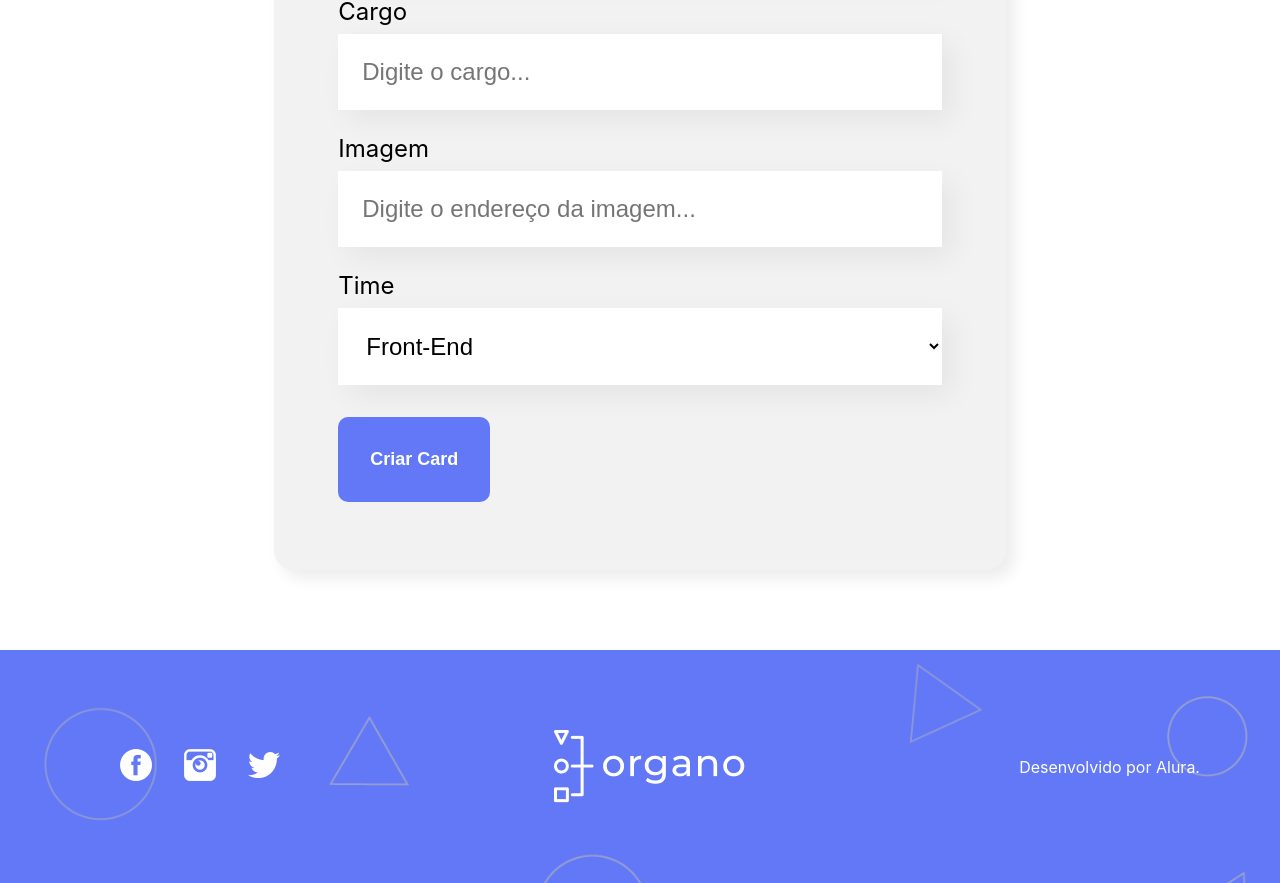
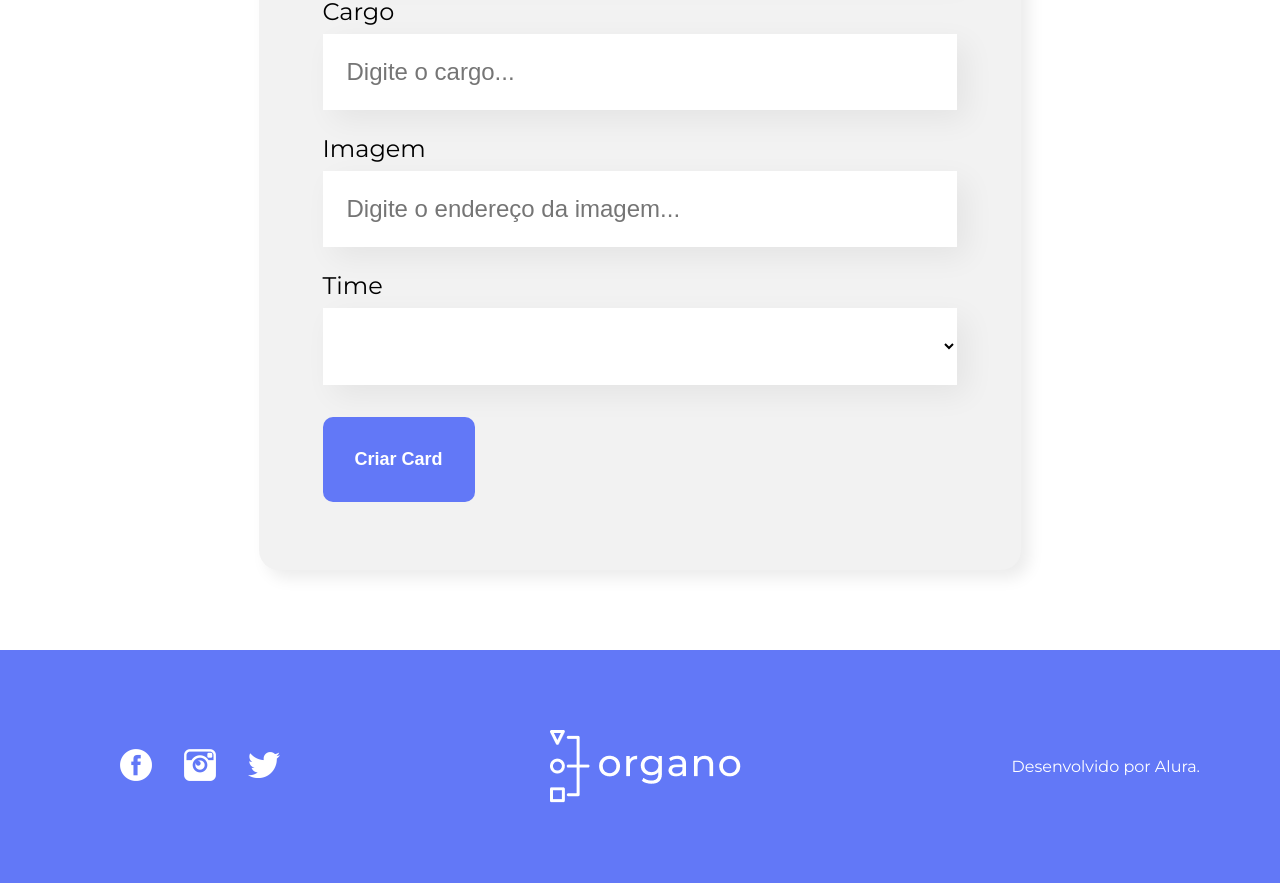
Before and after one commit to g-101/organo-react, a React (Create React App) app: page / in a window 1280 px wide. Shown: the part 827-1710 px from the top of the page. Built offline with nearby package versions, Linux system fonts and the light colour scheme.

Commit message:
consertando bugs no css

```diff
--- a/src/App.js
+++ b/src/App.js
@@ -5,6 +5,11 @@ import Rodape from './componentes/Rodape';
 import Time from './componentes/Time';
 
 const times = [
+  {
+    nome: 'Back-End',
+    corPrimaria: '#82CFFA',
+    corSecundaria: '#E8F8FF',
+  },
   {
     nome: 'Front-End',
     corPrimaria: '#82CFFA',
@@ -41,10 +46,13 @@ function App() {
   const [colaboradores, setColaboradores] = useState([]);
 
   const aoNovoColaboradorAdicionado = colaborador => {
-    console.log(colaborador);
+    // debugger;
+    const id = 'c' + colaboradores.length;
+    colaborador = { ...colaborador, id };
     setColaboradores([...colaboradores, colaborador]);
   };
   console.log('colaboradores: ', colaboradores);
+
   return (
     <div className="App">
       <Banner />
--- a/src/componentes/Colaborador/Colaborador.css
+++ b/src/componentes/Colaborador/Colaborador.css
@@ -1,5 +1,6 @@
 .colaborador {
   width: 280px;
+  margin-bottom: 16px;
 }
 
 .colaborador .cabecalho {
@@ -10,18 +11,18 @@
   width: 100px;
   border-radius: 50%;
   position: relative;
-  bottom: -50px;
+  bottom: -48px;
 }
 
-.colaborador .rodape {
+.colaborador .colaborador-rodape {
   background: #ffffff;
   box-shadow: 5px 5px 15px rgba(0, 0, 0, 0.08);
-  border-radius: 0px 0px 10px 10px;
-  padding-top: 90px;
-  padding-bottom: 40px;
+  border-radius: 10px;
+  padding-top: 48px;
+  padding-bottom: 24px;
 }
 
-.colaborador .rodape h4 {
+.colaborador .colaborador-rodape h4 {
   color: #6278f7;
   font-size: 18px;
   line-height: 22px;
@@ -29,9 +30,10 @@
   margin-bottom: 8px;
 }
 
-.colaborador .rodape h5 {
-  font-size: 18px;
-  line-height: 22px;
+.colaborador .colaborador-rodape h5 {
+  font-size: 16px;
+  font-weight: 400;
+  line-height: 20px;
   color: #212121;
   padding: 0 16px;
 }
--- a/src/componentes/Colaborador/index.js
+++ b/src/componentes/Colaborador/index.js
@@ -1,13 +1,12 @@
 import './Colaborador.css';
 
-const Colaborador = props => {
-  const { nome, cargo, imagem } = props;
+const Colaborador = ({ nome, cargo, imagem, fundo }) => {
   return (
     <div className="colaborador">
-      <div className="cabecalho">
-        <img src={imagem} alt="github avatar" />
+      <div className="cabecalho" style={{ backgroundColor: fundo }}>
+        <img src={imagem} alt={nome} />
       </div>
-      <div className="rodape">
+      <div className="colaborador-rodape">
         <h4>{nome}</h4>
         <h5>{cargo}</h5>
       </div>
--- a/src/componentes/Formulario/index.js
+++ b/src/componentes/Formulario/index.js
@@ -12,6 +12,7 @@ const Formulario = props => {
 
   const aoSalvar = evento => {
     evento.preventDefault();
+
     props.aoColaboradorCadastrado({
       nome: nome,
       cargo: cargo,
--- a/src/componentes/ListaSuspensa/index.js
+++ b/src/componentes/ListaSuspensa/index.js
@@ -9,6 +9,7 @@ const ListaSuspensa = props => {
         required={props.obrigatorio}
         value={props.valor}
       >
+        <option value=""></option>;
         {props.itens.map(item => {
           return <option key={item}>{item}</option>;
         })}
--- a/src/componentes/Rodape/Rodape.css
+++ b/src/componentes/Rodape/Rodape.css
@@ -2,22 +2,17 @@ footer {
   background: #6278f7;
 }
 .rodape {
-  background-image: url(../../imagens/fundo.png);
-
-  background-size: cover;
-  background-repeat: no-repeat;
   color: #fff;
   padding: 80px;
   display: flex;
+  flex-wrap: wrap;
   justify-content: space-between;
   align-items: center;
 }
-
+.rodape ul {
+  display: flex;
+  gap: 32px;
+}
 .rodape ul li {
   display: inline-block;
-  margin-right: 32px;
 }
-
-.rodape ul li:last-child {
-  margin-right: 0;
-}
--- a/src/componentes/Time/index.js
+++ b/src/componentes/Time/index.js
@@ -2,20 +2,20 @@ import Colaborador from '../Colaborador';
 import './Time.css';
 
 const Time = props => {
-  console.log('time: ', props.colaboradores);
-  const colaboradores = props.colaboradores.map(colaborador => (
-    <Colaborador
-      nome={colaborador.nome}
-      cargo={colaborador.cargo}
-      imagem={colaborador.imagem}
-      key={colaborador.imagem}
-    />
-  ));
-
   return props.colaboradores.length > 0 ? (
-    <section style={{ backgroundColor: props.secundaria }} className="time">
+    <section className="time" style={{ backgroundColor: props.secundaria }}>
       <h3 style={{ borderColor: props.primaria }}>{props.nome}</h3>
-      <div className="colaboradores">{colaboradores}</div>
+      <div className="colaboradores">
+        {props.colaboradores.map(colaborador => (
+          <Colaborador
+            fundo={props.primaria}
+            key={colaborador.id}
+            nome={colaborador.nome}
+            cargo={colaborador.cargo}
+            imagem={colaborador.imagem}
+          />
+        ))}
+      </div>
     </section>
   ) : (
     ''
--- a/src/index.css
+++ b/src/index.css
@@ -1,13 +1,18 @@
+@import url('https://fonts.googleapis.com/css2?family=Montserrat:wght@400;600&display=swap');
+
+* {
+  box-sizing: border-box;
+}
+
 body {
   margin: 0;
-  font-family: -apple-system, BlinkMacSystemFont, 'Segoe UI', 'Roboto', 'Oxygen',
-    'Ubuntu', 'Cantarell', 'Fira Sans', 'Droid Sans', 'Helvetica Neue',
-    sans-serif;
-  -webkit-font-smoothing: antialiased;
-  -moz-osx-font-smoothing: grayscale;
+  font-family: 'Montserrat', sans-serif;
 }
 
-code {
-  font-family: source-code-pro, Menlo, Monaco, Consolas, 'Courier New',
-    monospace;
-}
+/*
+- Font sizes (px)
+  10 / 12 / 14 / 16 / 18 / 20 / 24 / 30 / 36 / 44 / 52 / 62 / 74 / 86 / 98
+
+- Spacing system (px)
+  2 / 4 / 8 / 12 / 16 / 24 / 32 / 48 / 64 / 80 / 96 / 128
+*/
```
